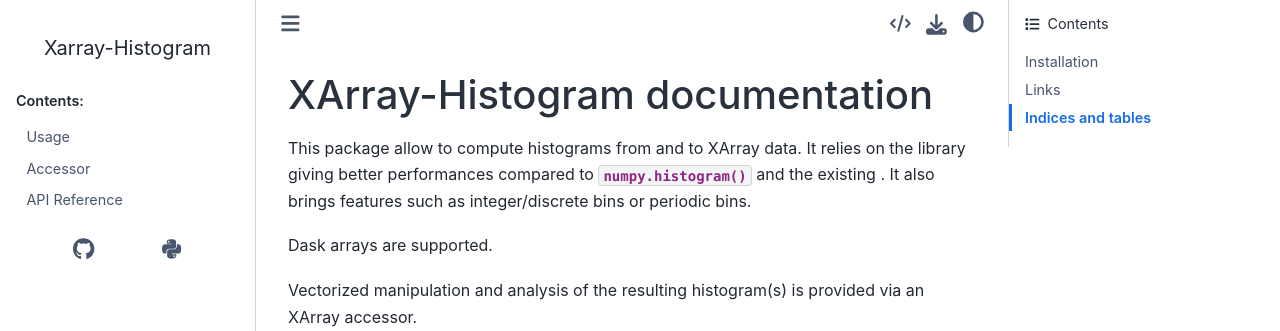
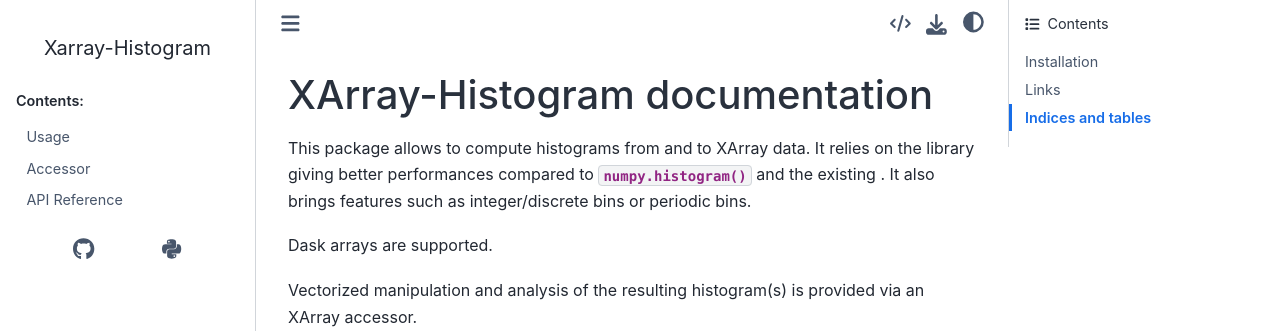
Before and after one commit to Descanonge/xarray-histogram, a Sphinx documentation site: the page built from docs/source/index.rst, in a window 1280 px wide and 900 px high. Shown: the top 331 px of the window. Built offline with Sphinx 7.4.7 and the Sphinx Book theme 1.1.4, drawn with Linux system fonts in a browser that asks for light colours.

```diff
--- a/docs/source/index.rst
+++ b/docs/source/index.rst
@@ -5,7 +5,7 @@
 XArray-Histogram documentation
 ##############################
 
-This package allow to compute histograms from and to XArray data. It relies on
+This package allows to compute histograms from and to XArray data. It relies on
 the :external+boost-histogram:doc:`Boost Histogram <index>` library giving
 better performances compared to :func:`numpy.histogram` and the existing
 :external+xhistogram:doc:`xhistogram <index>`. It also brings features such as
```
Also changed, not shown: README.md (+11 -7 lines).
